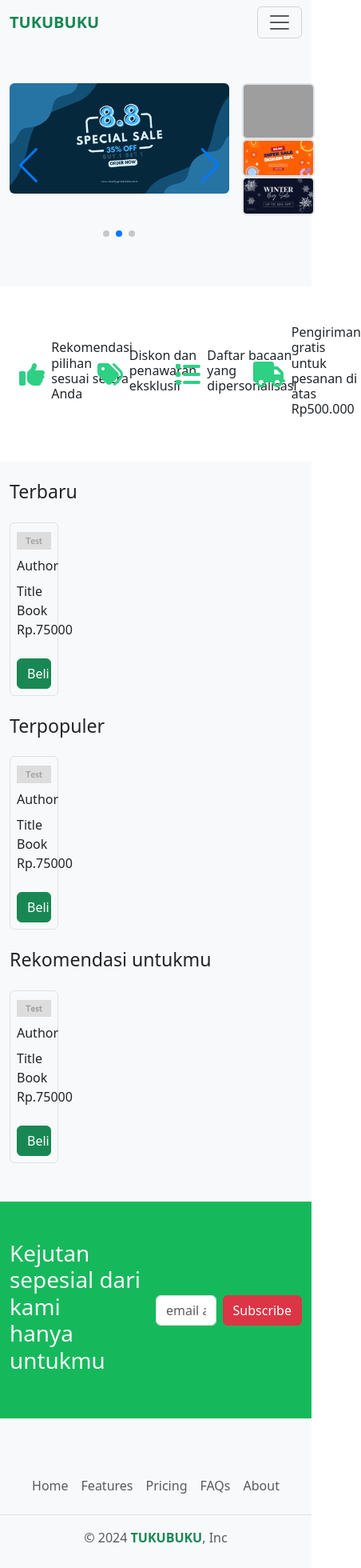
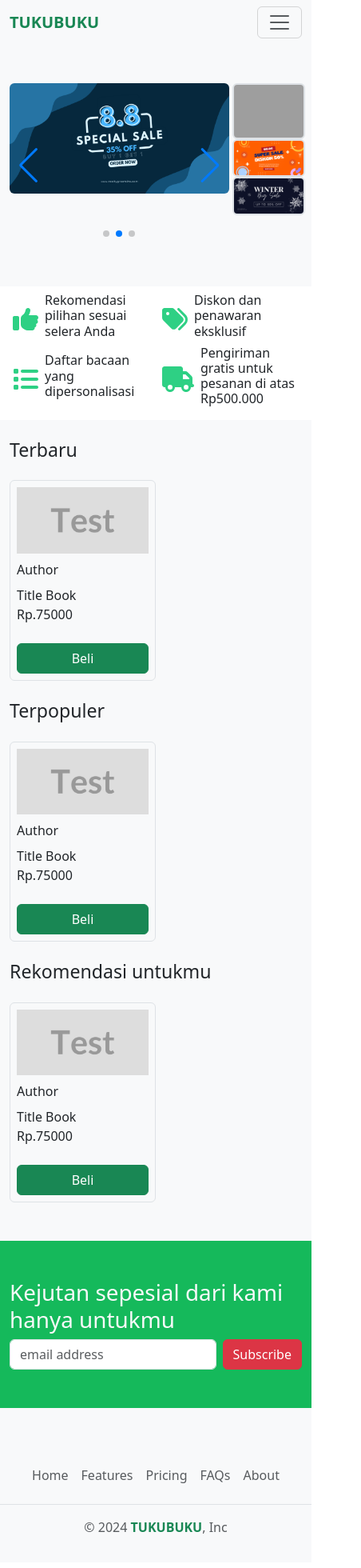
Before and after one commit to fiimaarif/book-store, a Next.js app: page / in a window 390 px wide. Shown: the top 1960 px of the page at 80% size, 452 px wide, since content can reach past the window. Built offline with nearby package versions, Linux system fonts and the light colour scheme; grey boxes are pictures that could not be loaded.

Commit message:
update some responsive

```diff
--- a/src/components/HomePage/index.js
+++ b/src/components/HomePage/index.js
@@ -41,7 +41,7 @@ function HomePage() {
                 </div>
             </nav>
             {/* Hero */}
-            <section className="container mh-50 py-5 gap-3 d-flex justify-content-between">
+            <section className="container mh-50 py-5 gap-md-3 gap-1 d-flex justify-content-between">
                 <div className="col-9">
                 <Swiper
                      modules={[Navigation, Pagination, A11y, Autoplay]}
@@ -84,20 +84,20 @@ function HomePage() {
                 </div>
             </section>
             {/* Point of Information */}
-            <section className="d-flex bg-white justify-content-around py-5">
-                <div className="col-2 d-flex align-items-center">
+            <section className="d-flex p-2 p-md-5 flex-wrap bg-white justify-content-around">
+                <div className="col-md-2 col-6 d-flex align-items-center">
                     <FontAwesomeIcon icon={faThumbsUp} color="#2ED084" size="2x" className="px-2" />
                     <h6>Rekomendasi pilihan sesuai selera Anda</h6>
                 </div>
-                <div className="col-2 d-flex align-items-center">
+                <div className="col-md-2 col-6 d-flex align-items-center">
                     <FontAwesomeIcon icon={faTags} color="#2ED084" size="2x" className="px-2" />
                     <h6>Diskon dan penawaran eksklusif</h6>
                 </div>
-                <div className="col-2 d-flex align-items-center">
+                <div className="col-md-2 col-6 d-flex align-items-center">
                     <FontAwesomeIcon icon={faList} color="#2ED084" size="2x" className="px-2"/>
                     <h6>Daftar bacaan yang dipersonalisasi</h6>
                 </div>
-                <div className="col-2 d-flex align-items-center">
+                <div className="col-md-2 col-6 d-flex align-items-center">
                     <FontAwesomeIcon icon={faTruck} color="#2ED084" size="2x" className="px-2"/>
                     <h6>Pengiriman gratis untuk pesanan di atas Rp500.000</h6>
                 </div>
@@ -106,7 +106,7 @@ function HomePage() {
             <section className="container">
                 <h3 className="my-4">Terbaru</h3>
                 <div className="d-flex gap-4">
-                <div className="col-2 p-2 border rounded">
+                <div className="col-md-2 col-6 p-2 border rounded">
                     <div>
                         <Image src="/uploads/1719312867282-ratio.jpg" width={100} height={100} layout="responsive"/>
                     </div>
@@ -121,7 +121,7 @@ function HomePage() {
             <section className="container">
                 <h3 className="my-4">Terpopuler</h3>
                 <div className="d-flex gap-4">
-                <div className="col-2 p-2 border rounded">
+                <div className="col-md-2 col-6 p-2 border rounded">
                     <div>
                         <Image src="/uploads/1719312867282-ratio.jpg" width={100} height={100} layout="responsive"/>
                     </div>
@@ -136,7 +136,7 @@ function HomePage() {
             <section className="container">
                 <h3 className="my-4">Rekomendasi untukmu</h3>
                 <div className="d-flex gap-4">
-                <div className="col-2 p-2 border rounded">
+                <div className="col-md-2 col-6 p-2 border rounded">
                     <div>
                         <Image src="/uploads/1719312867282-ratio.jpg" width={100} height={100} layout="responsive"/>
                     </div>
@@ -149,11 +149,11 @@ function HomePage() {
             </section>
             {/* Banner */}
             <section className="my-5 py-5 bg-custom">
-                <div className="container d-flex align-items-center">
-                    <div className="col-6">
+                <div className="container d-flex flex-wrap align-items-center">
+                    <div className="col-md-6 col-12">
                         <h1 className="text-light">Kejutan sepesial dari kami<br/> hanya untukmu</h1>
                     </div>
-                    <div className="col-6">
+                    <div className="col-md-6 col-12">
                     <form class="d-flex" role="search">
                         <input class="form-control me-2" type="email" placeholder="email address" aria-label="Search"/>
                         <button class="btn btn-danger" type="submit">Subscribe</button>
```
